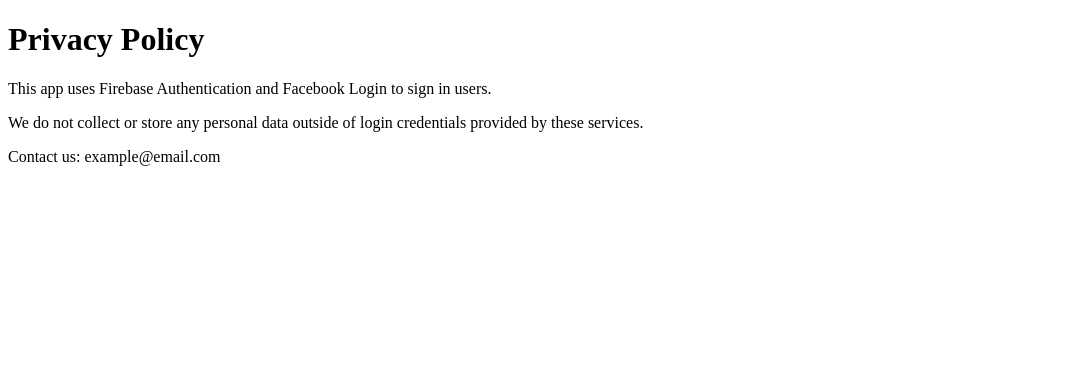
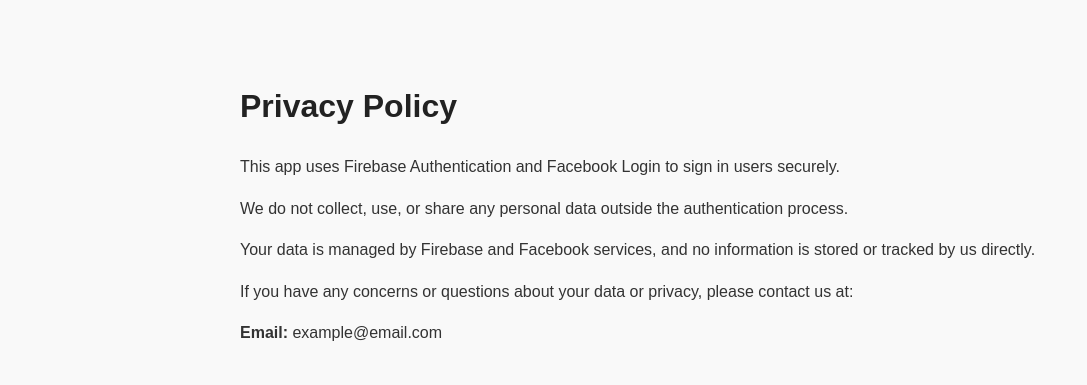
Before and after one commit to srey-phea314/loginassignment, a plain HTML site: page privacy-policy.html in a window 1280 px wide. Shown: the whole page, without its empty margins (0-1087 px from the left). Drawn offline with Linux system fonts and the light colour scheme.

Commit message:
Update privacy-policy.html

```diff
--- a/privacy-policy.html
+++ b/privacy-policy.html
@@ -4,11 +4,27 @@
     <meta charset="UTF-8" />
     <meta name="viewport" content="width=device-width, initial-scale=1" />
     <title>Privacy Policy</title>
+    <style>
+        body {
+            font-family: Arial, sans-serif;
+            max-width: 800px;
+            margin: 40px auto;
+            padding: 20px;
+            background-color: #f9f9f9;
+            line-height: 1.6;
+            color: #333;
+        }
+        h1 {
+            color: #222;
+        }
+    </style>
 </head>
 <body>
     <h1>Privacy Policy</h1>
-    <p>This app uses Firebase Authentication and Facebook Login to sign in users.</p>
-    <p>We do not collect or store any personal data outside of login credentials provided by these services.</p>
-    <p>Contact us: example@email.com</p>
+    <p>This app uses Firebase Authentication and Facebook Login to sign in users securely.</p>
+    <p>We do not collect, use, or share any personal data outside the authentication process.</p>
+    <p>Your data is managed by Firebase and Facebook services, and no information is stored or tracked by us directly.</p>
+    <p>If you have any concerns or questions about your data or privacy, please contact us at:</p>
+    <p><strong>Email:</strong> example@email.com</p>
 </body>
 </html>
```
